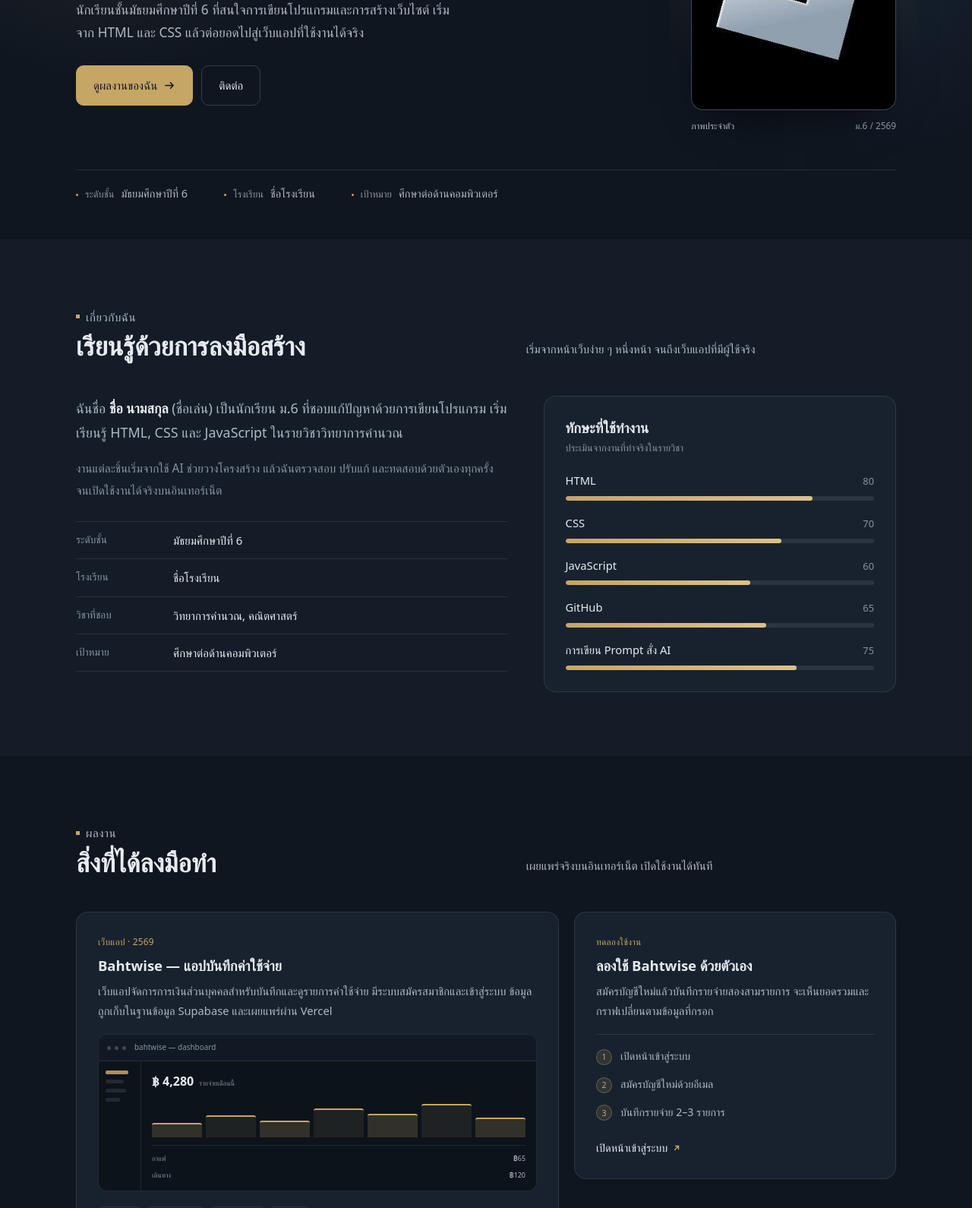
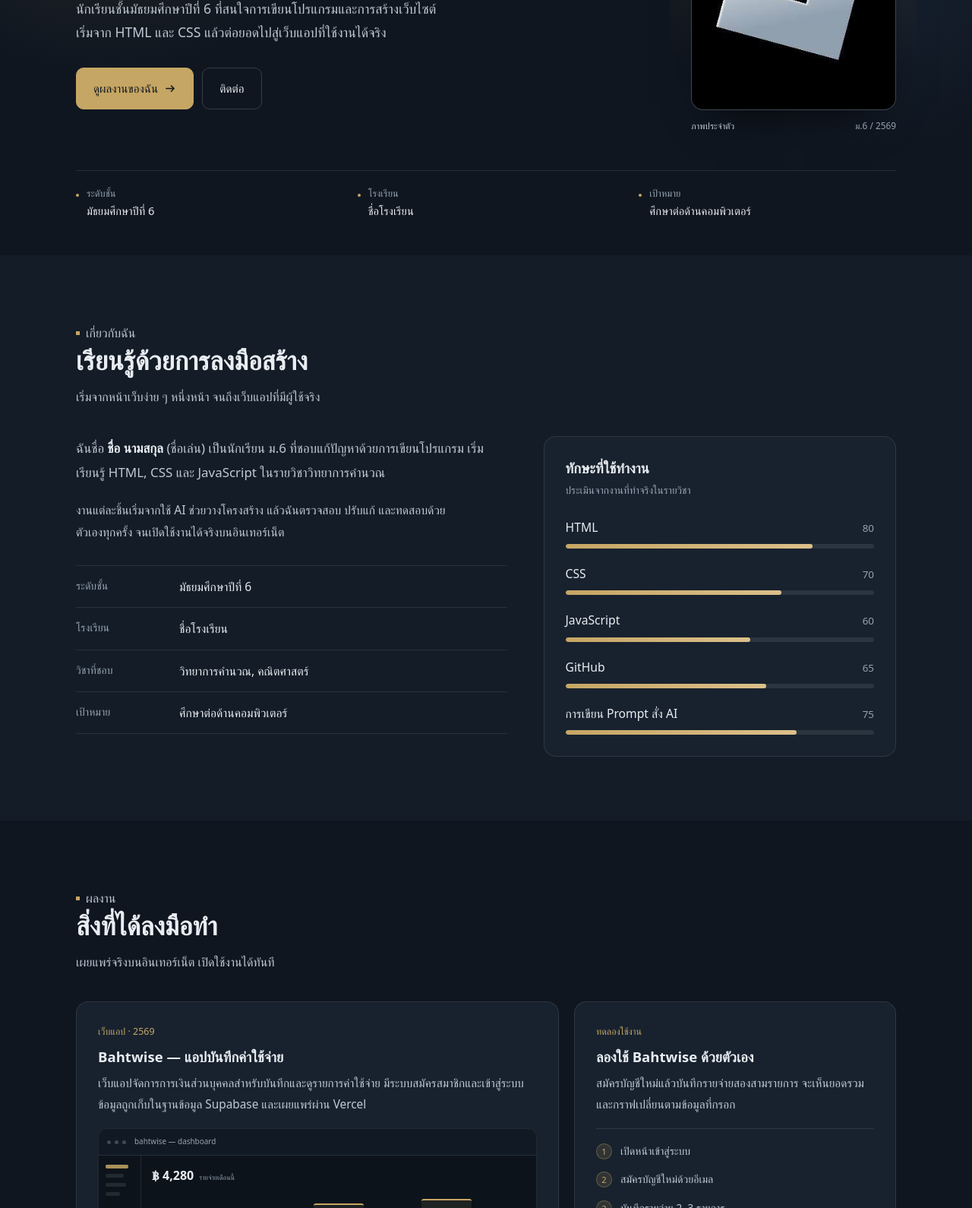
Before and after one commit to phisutsin13/portfolio, a plain HTML site: page index.html in a window 1280 px wide. Shown: the part 318-1908 px from the top of the page at 76% size. Drawn offline with Linux system fonts and the light colour scheme; a web font is replaced by a local one.

Commit message:
Tighten typography and alignment for readability
Text was set small and dim, and section headings split into two competing columns, which made the page tiring to scan.

- Raise the base size to 17px with 1.8 leading and lift text-2/muted contrast

- Stack mark, heading and subtitle on one reading edge instead of two columns

- Turn the hero facts into a three-column grid with labels above values

- Drop letter-spacing on Thai text, enlarge card, timeline and contact copy

```diff
--- a/index.html
+++ b/index.html
@@ -26,9 +26,9 @@
   --surface-2:#1E2A38;
   --line:rgba(231,235,240,.10);
   --line-2:rgba(231,235,240,.18);
-  --text:#E7EBF0;
-  --text-2:#AEB9C6;
-  --muted:#8794A4;
+  --text:#E9EDF2;
+  --text-2:#BFC9D4;
+  --muted:#96A3B2;
   --gold:#C6A664;
   --gold-2:#DCC08A;
   --gold-soft:rgba(198,166,100,.14);
@@ -43,13 +43,13 @@
 html{-webkit-text-size-adjust:100%;scroll-behavior:smooth;scroll-padding-top:92px}
 body{
   margin:0;background:var(--bg);color:var(--text);
-  font-family:var(--sans);font-size:16.5px;line-height:1.75;
+  font-family:var(--sans);font-size:17px;line-height:1.8;
   -webkit-font-smoothing:antialiased;overflow-x:hidden;
 }
 img{max-width:100%;display:block}
-p{margin:0 0 1em}
+p{margin:0 0 1.05em;text-wrap:pretty}
 a{color:var(--gold);text-underline-offset:3px;text-decoration-thickness:1px}
-h1,h2,h3{font-family:var(--display);font-weight:600;line-height:1.24;letter-spacing:-.005em;text-wrap:balance;margin:0}
+h1,h2,h3{font-family:var(--display);font-weight:600;line-height:1.24;letter-spacing:0;text-wrap:balance;margin:0}
 h2{font-size:clamp(1.6rem,3vw,2.15rem)}
 h3{font-size:1.16rem;line-height:1.4}
 ::selection{background:var(--gold);color:#12181F}
@@ -72,13 +72,13 @@ header{
 .bar{width:var(--page);margin-inline:auto;display:flex;align-items:center;justify-content:space-between;gap:20px;height:68px}
 .brand{display:flex;align-items:center;gap:11px;text-decoration:none;color:var(--text)}
 .brand svg{flex:none;display:block}
-.brand span{font-size:.95rem;font-weight:500;line-height:1.25}
-.brand small{display:block;font-size:.72rem;font-weight:400;color:var(--muted);letter-spacing:.01em;margin-top:1px}
+.brand span{font-size:.98rem;font-weight:500;line-height:1.25}
+.brand small{display:block;font-size:.72rem;font-weight:400;color:var(--muted);margin-top:1px}
 
 nav ul{list-style:none;display:flex;gap:4px;margin:0;padding:0}
 nav a{
   position:relative;display:block;padding:7px 12px;border-radius:8px;
-  color:var(--text-2);text-decoration:none;font-size:.9rem;
+  color:var(--text-2);text-decoration:none;font-size:.93rem;
   transition:color .2s var(--ease),background .2s var(--ease);
 }
 nav a:hover{color:var(--text);background:rgba(231,235,240,.05)}
@@ -121,14 +121,14 @@ nav a.on::after{
 
 .mask{overflow:hidden;padding-bottom:.06em}
 .mask > *{display:block}
-h1.name{font-size:clamp(2.5rem,6.4vw,4.4rem);line-height:1.1;letter-spacing:-.018em}
-.role{max-width:52ch;font-size:clamp(1rem,1.35vw,1.1rem);color:var(--text-2);margin:18px 0 28px}
+h1.name{font-size:clamp(2.5rem,6.4vw,4.4rem);line-height:1.1}
+.role{max-width:48ch;font-size:clamp(1.02rem,1.4vw,1.1rem);line-height:1.8;color:var(--text-2);margin:20px 0 30px}
 .actions{display:flex;flex-wrap:wrap;gap:11px;align-items:center}
 
 .btn{
   display:inline-flex;align-items:center;gap:9px;
-  padding:12px 22px;border-radius:10px;
-  font-size:.94rem;font-weight:500;text-decoration:none;
+  padding:13px 22px;border-radius:10px;
+  font-size:.95rem;font-weight:500;text-decoration:none;
   background:var(--gold);color:#12181F;border:1px solid var(--gold);
   transition:background .25s var(--ease),transform .25s var(--ease),border-color .25s,color .25s;
 }
@@ -157,44 +157,46 @@ h1.name{font-size:clamp(2.5rem,6.4vw,4.4rem);line-height:1.1;letter-spacing:-.01
 .portrait .cap b{font-weight:500;color:var(--text-2)}
 
 .facts{
-  display:flex;flex-wrap:wrap;gap:0 clamp(20px,4vw,48px);
-  margin:clamp(36px,6vh,58px) 0 0;padding:18px 0 0;
+  display:grid;grid-template-columns:repeat(3,minmax(0,1fr));
+  gap:0 clamp(16px,3vw,32px);
+  margin:clamp(36px,6vh,58px) 0 0;padding:20px 0 0;
   border-top:1px solid var(--line);
   list-style:none;
 }
-.facts li{display:flex;align-items:baseline;gap:9px;font-size:.9rem;color:var(--text-2)}
-.facts li::before{content:"";width:3px;height:3px;border-radius:50%;background:var(--gold);flex:none;transform:translateY(-2px)}
-.facts b{color:var(--muted);font-weight:400;font-size:.8rem}
+.facts li{position:relative;padding-left:14px;font-size:.92rem;font-weight:500;line-height:1.5;color:var(--text)}
+.facts li::before{content:"";position:absolute;left:0;top:.66em;width:4px;height:4px;border-radius:50%;background:var(--gold)}
+.facts b{display:block;margin-bottom:2px;color:var(--muted);font-weight:400;font-size:.8rem}
 
 /* ── sections ───────────────────────────────────────── */
 section{position:relative;padding:clamp(56px,7vw,84px) 0}
 .band{background:var(--bg-2)}
-.mark{display:inline-flex;align-items:center;gap:8px;margin:0 0 14px;font-size:.76rem;color:var(--gold);letter-spacing:.04em}
+.mark{display:inline-flex;align-items:center;gap:8px;margin:0 0 12px;font-size:.78rem;color:var(--gold)}
 .mark::before{content:"";width:5px;height:5px;background:var(--gold);flex:none}
-.sec-head{display:grid;grid-template-columns:minmax(0,1fr) minmax(0,.9fr);gap:clamp(14px,4vw,56px);align-items:end;margin-bottom:clamp(28px,4vw,44px)}
-.sec-head p{margin:0 0 4px;color:var(--text-2);font-size:.94rem;max-width:38ch}
+.sec-head{max-width:640px;margin-bottom:clamp(26px,3.4vw,38px)}
+.sec-head h2{margin-bottom:12px}
+.sec-head p{margin:0;color:var(--text-2);font-size:1rem;line-height:1.8;max-width:54ch}
 
 /* about + skills */
 .profile-grid{display:grid;grid-template-columns:minmax(0,1.1fr) minmax(0,.9fr);gap:clamp(24px,4vw,48px);align-items:start}
-.about-copy .lead{font-size:clamp(1.02rem,1.4vw,1.12rem);color:var(--text-2);line-height:1.8}
+.about-copy .lead{font-size:1.06rem;color:var(--text-2);line-height:1.85;max-width:56ch;margin-bottom:1.15em}
 .about-copy .lead strong{color:var(--text);font-weight:600}
-.about-copy .lead.sub{font-size:.96rem;color:var(--muted);line-height:1.85}
-.spec{margin:26px 0 0;display:grid;gap:0}
-.spec div{display:grid;grid-template-columns:112px 1fr;gap:16px;padding:11px 0;border-top:1px solid var(--line)}
+.about-copy .lead.sub{font-size:.98rem;line-height:1.9}
+.spec{margin:28px 0 0;display:grid;gap:0}
+.spec div{display:grid;grid-template-columns:118px 1fr;gap:18px;padding:13px 0;border-top:1px solid var(--line)}
 .spec div:last-child{border-bottom:1px solid var(--line)}
-.spec dt{font-size:.85rem;color:var(--muted)}
-.spec dd{margin:0;font-size:.94rem;font-weight:500;color:var(--text)}
+.spec dt{font-size:.88rem;color:var(--muted)}
+.spec dd{margin:0;font-size:.98rem;font-weight:500;color:var(--text)}
 
 .skills-card{
   background:var(--surface);border:1px solid var(--line);
   border-radius:var(--r);padding:clamp(20px,2.6vw,28px);
 }
-.skills-card h3{margin-bottom:2px}
-.skills-card .hint{margin:0 0 20px;font-size:.8rem;color:var(--muted)}
-.skills{list-style:none;margin:0;padding:0;display:grid;gap:17px}
-.skills li{display:grid;grid-template-columns:minmax(0,1fr) auto;gap:7px 14px;align-items:baseline}
-.skills .label{font-size:.92rem;font-weight:500;color:var(--text)}
-.skills .pct{font-size:.8rem;color:var(--muted);font-variant-numeric:tabular-nums}
+.skills-card h3{margin-bottom:4px}
+.skills-card .hint{margin:0 0 22px;font-size:.85rem;color:var(--muted)}
+.skills{list-style:none;margin:0;padding:0;display:grid;gap:19px}
+.skills li{display:grid;grid-template-columns:minmax(0,1fr) auto;gap:8px 14px;align-items:baseline}
+.skills .label{font-size:.98rem;font-weight:500;color:var(--text)}
+.skills .pct{font-size:.84rem;color:var(--muted);font-variant-numeric:tabular-nums}
 .meter{grid-column:1/-1;height:6px;border-radius:999px;background:rgba(231,235,240,.09);overflow:hidden}
 .meter i{
   display:block;height:100%;width:0;border-radius:999px;
@@ -214,12 +216,12 @@ section{position:relative;padding:clamp(56px,7vw,84px) 0}
   transform:translateY(-3px);border-color:var(--line-2);background:var(--surface-2);
   box-shadow:0 24px 48px -30px rgba(0,0,0,.9);
 }
-.card .tag{font-size:.74rem;color:var(--gold);margin:0 0 8px;letter-spacing:.02em}
+.card .tag{font-size:.78rem;color:var(--gold);margin:0 0 8px}
 .card h3{margin-bottom:8px}
-.card > p{color:var(--text-2);font-size:.92rem;margin-bottom:18px}
+.card > p{color:var(--text-2);font-size:.96rem;line-height:1.8;margin-bottom:18px}
 .stack{display:flex;flex-wrap:wrap;gap:6px;list-style:none;margin:0 0 20px;padding:0}
-.stack li{font-size:.73rem;color:var(--text-2);border:1px solid var(--line);padding:3px 9px;border-radius:6px}
-.links{display:flex;flex-wrap:wrap;gap:18px;font-size:.9rem}
+.stack li{font-size:.76rem;color:var(--text-2);border:1px solid var(--line);padding:3px 9px;border-radius:6px}
+.links{display:flex;flex-wrap:wrap;gap:18px;font-size:.94rem}
 .links a{display:inline-flex;align-items:center;gap:6px;color:var(--text);text-decoration:none;transition:color .22s var(--ease)}
 .links a svg{transition:transform .28s var(--ease);color:var(--gold)}
 .links a:hover{color:var(--gold)}
@@ -256,7 +258,7 @@ section{position:relative;padding:clamp(56px,7vw,84px) 0}
 .steps li{display:flex;gap:11px;align-items:baseline;font-size:.88rem;color:var(--text-2)}
 .steps b{
   flex:none;width:21px;height:21px;display:grid;place-items:center;
-  font-size:.66rem;font-weight:500;color:var(--gold);
+  font-size:.7rem;font-weight:500;color:var(--gold);
   border:1px solid rgba(198,166,100,.35);border-radius:50%;
   background:var(--gold-soft);
 }
@@ -265,19 +267,19 @@ section{position:relative;padding:clamp(56px,7vw,84px) 0}
 /* activities */
 .timeline{list-style:none;margin:0;padding:0;display:grid}
 .timeline li{
-  display:grid;grid-template-columns:136px 1fr;gap:clamp(14px,3vw,36px);
-  padding:20px 0;border-top:1px solid var(--line);
+  display:grid;grid-template-columns:136px 1fr;gap:clamp(14px,3vw,24px);
+  padding:22px 0;border-top:1px solid var(--line);
 }
 .timeline li:last-child{border-bottom:1px solid var(--line)}
-.timeline .when{position:relative;font-size:.8rem;color:var(--muted);padding-left:16px}
+.timeline .when{position:relative;font-size:.85rem;color:var(--muted);padding-left:16px}
 .timeline .when::before{
   content:"";position:absolute;left:0;top:.62em;width:6px;height:6px;border-radius:50%;
   background:transparent;border:1px solid var(--gold);
   transition:background .4s var(--ease);
 }
 .timeline li:hover .when::before,.timeline li.seen .when::before{background:var(--gold)}
-.timeline b{display:block;font-size:1rem;font-weight:600;margin-bottom:3px;color:var(--text)}
-.timeline p{margin:0;color:var(--text-2);font-size:.9rem;max-width:64ch}
+.timeline b{display:block;font-size:1.06rem;font-weight:600;margin-bottom:4px;color:var(--text)}
+.timeline p{margin:0;color:var(--text-2);font-size:.96rem;line-height:1.8;max-width:64ch}
 
 /* contact */
 .contact{background:var(--bg-3);padding:clamp(56px,7vw,84px) 0 clamp(28px,4vw,40px)}
@@ -287,23 +289,23 @@ section{position:relative;padding:clamp(56px,7vw,84px) 0}
 .contact-list li{border-bottom:1px solid var(--line)}
 .contact-list a{
   display:grid;grid-template-columns:96px 1fr auto;align-items:center;gap:16px;
-  padding:18px 4px;text-decoration:none;color:var(--text);
+  padding:20px 4px;text-decoration:none;color:var(--text);
   transition:color .25s var(--ease),padding-left .3s var(--ease);
 }
-.contact-list .k{font-size:.76rem;color:var(--muted)}
-.contact-list .v{font-size:clamp(.95rem,1.5vw,1.06rem);font-weight:500;overflow-wrap:anywhere}
+.contact-list .k{font-size:.8rem;color:var(--muted)}
+.contact-list .v{font-size:clamp(1rem,1.5vw,1.1rem);font-weight:500;overflow-wrap:anywhere}
 .contact-list .arw{color:var(--gold);transition:transform .3s var(--ease)}
 .contact-list a:hover{padding-left:10px;color:var(--gold)}
 .contact-list a:hover .arw{transform:translateX(4px)}
-.safety{margin:22px 0 0;font-size:.78rem;color:var(--muted)}
+.safety{margin:22px 0 0;font-size:.82rem;color:var(--muted);max-width:62ch}
 
 .refs{padding:clamp(32px,4vw,44px) 0 0;margin-top:clamp(32px,4vw,44px);border-top:1px solid var(--line)}
-.refs h2{font-family:var(--sans);font-size:.95rem;font-weight:600;color:var(--text)}
-.refs ul{margin:10px 0 0;padding-left:1.1em;color:var(--muted);font-size:.82rem;line-height:1.9}
+.refs h2{font-family:var(--sans);font-size:1rem;font-weight:600;color:var(--text)}
+.refs ul{margin:10px 0 0;padding-left:1.1em;color:var(--muted);font-size:.85rem;line-height:1.9}
 .footer{
   display:flex;flex-wrap:wrap;gap:14px;justify-content:space-between;align-items:center;
   margin-top:clamp(24px,3vw,32px);padding-top:22px;border-top:1px solid var(--line);
-  font-size:.8rem;color:var(--muted);
+  font-size:.84rem;color:var(--muted);
 }
 .footer a{color:var(--text-2);text-decoration:none;display:inline-flex;align-items:center;gap:7px}
 .footer a:hover{color:var(--gold)}
@@ -336,14 +338,13 @@ section{position:relative;padding:clamp(56px,7vw,84px) 0}
   .hero-grid{grid-template-columns:1fr}
   .portrait{max-width:200px;order:-1}
   .portrait::before{inset:-16px}
-  .sec-head{grid-template-columns:1fr;align-items:start;gap:10px}
   .profile-grid{grid-template-columns:1fr}
   .work{grid-template-columns:1fr}
   .timeline li{grid-template-columns:1fr;gap:6px}
 }
 @media(max-width:760px){
   html{scroll-padding-top:80px}
-  body{font-size:16px}
+  body{font-size:16.5px}
   .bar{height:60px}
   #menu{display:inline-flex}
   nav{
@@ -359,8 +360,10 @@ section{position:relative;padding:clamp(56px,7vw,84px) 0}
   nav ul{flex-direction:column;gap:2px}
   nav a{font-size:1.12rem;padding:14px 10px;color:var(--text)}
   nav a.on::after{left:10px;right:auto;width:20px;bottom:8px}
-  .facts{gap:8px 0;flex-direction:column;align-items:flex-start}
-  .contact-list a{grid-template-columns:1fr auto;gap:3px 14px;padding:15px 4px}
+  .facts{grid-template-columns:1fr;gap:14px;padding-top:18px}
+  .facts li{padding-left:12px}
+  .spec div{grid-template-columns:92px 1fr;gap:14px}
+  .contact-list a{grid-template-columns:1fr auto;gap:3px 14px;padding:16px 4px}
   .contact-list .k{grid-column:1/-1;order:-1}
   .contact-list .arw{grid-row:2/3;grid-column:2}
 }
```
